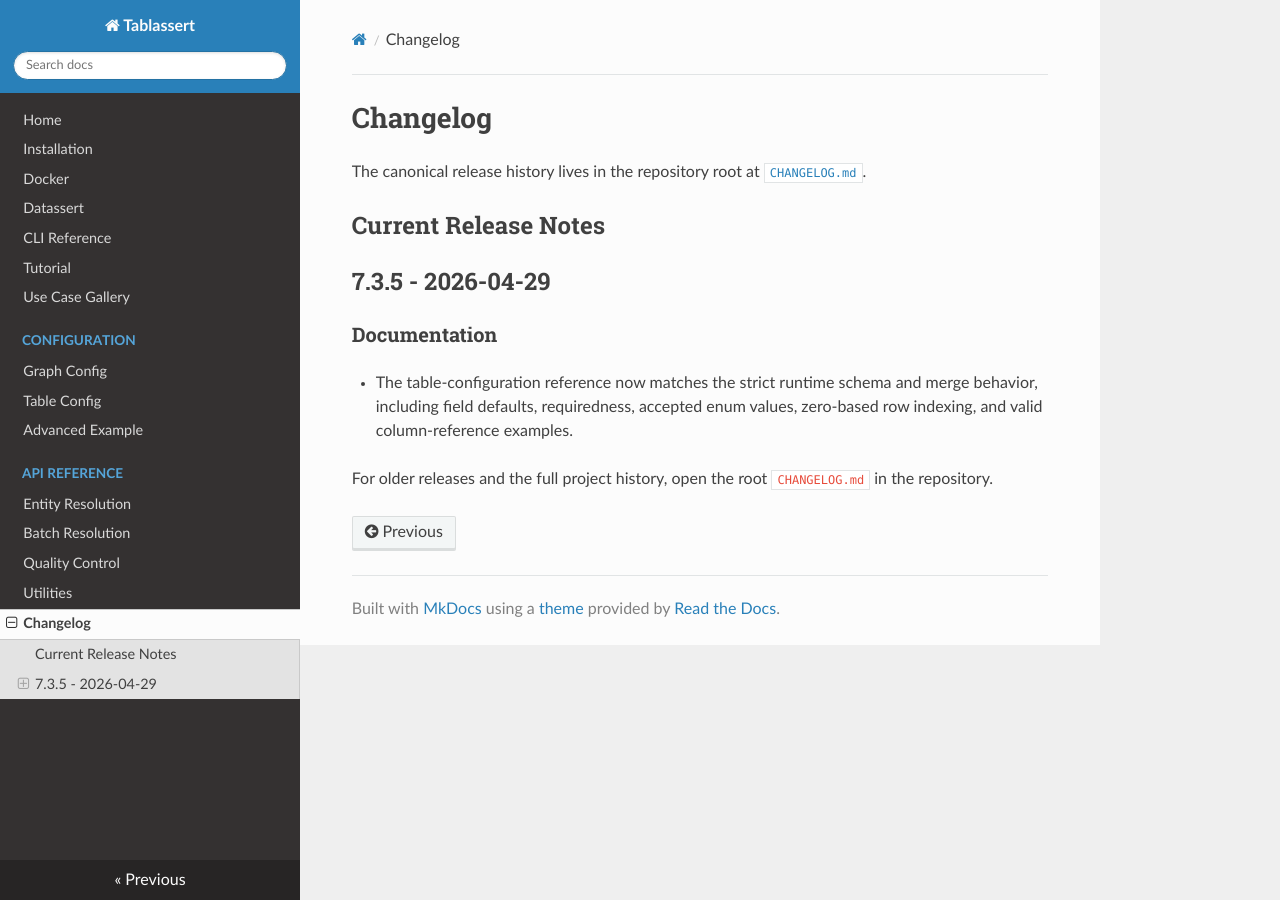
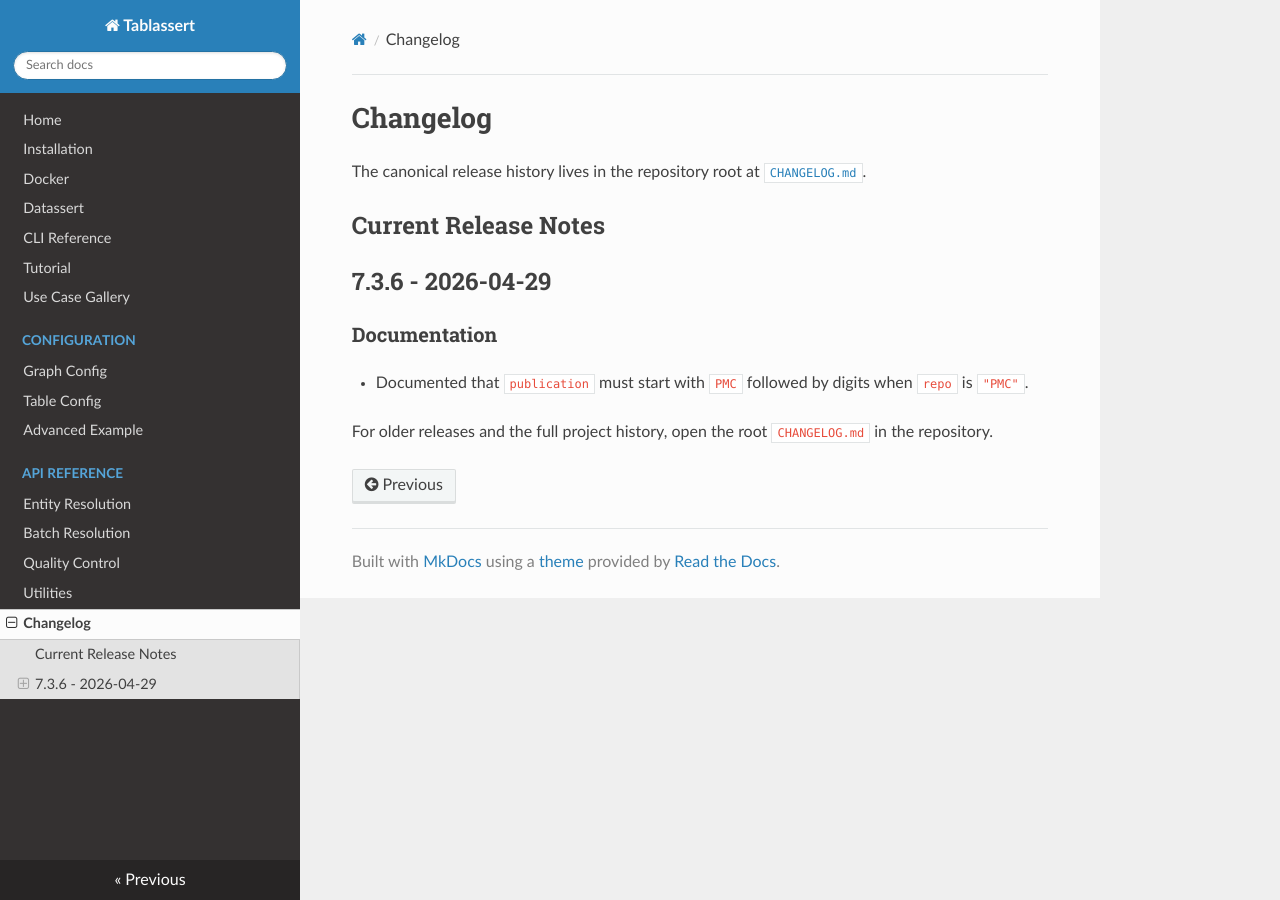
Before and after one commit to SkyeAv/Tablassert3.0.0, an MkDocs documentation site: the page built from docs/changelog.md, in a window 1280 px wide. Built offline with MkDocs 1.6.1, drawn with Linux system fonts in a browser that asks for light colours; nearby versions of some CDN libraries.

Commit message:
New docs

```diff
--- a/docs/changelog.md
+++ b/docs/changelog.md
@@ -4,10 +4,10 @@ The canonical release history lives in the repository root at [`CHANGELOG.md`](h
 
 ## Current Release Notes
 
-## 7.3.5 - 2026-04-29
+## 7.3.6 - 2026-04-29
 
 ### Documentation
 
-- The table-configuration reference now matches the strict runtime schema and merge behavior, including field defaults, requiredness, accepted enum values, zero-based row indexing, and valid column-reference examples.
+- Documented that `publication` must start with `PMC` followed by digits when `repo` is `"PMC"`.
 
 For older releases and the full project history, open the root `CHANGELOG.md` in the repository.
--- a/pyproject.toml
+++ b/pyproject.toml
@@ -1,6 +1,6 @@
 [project]
 name = "tablassert"
-version = "7.3.5"
+version = "7.3.6"
 description = "Extract knowledge assertions from tabular data into NCATS Translator-compliant KGX NDJSON — declaratively, with entity resolution and quality control built in."
 authors = [
     { name = "Skye Lane Goetz", email = "sgoetz@isbscience.org" }
```
Also changed, not shown: CHANGELOG.md (+5 -0 lines), docs/configuration/table.md (+1 -1 lines).
